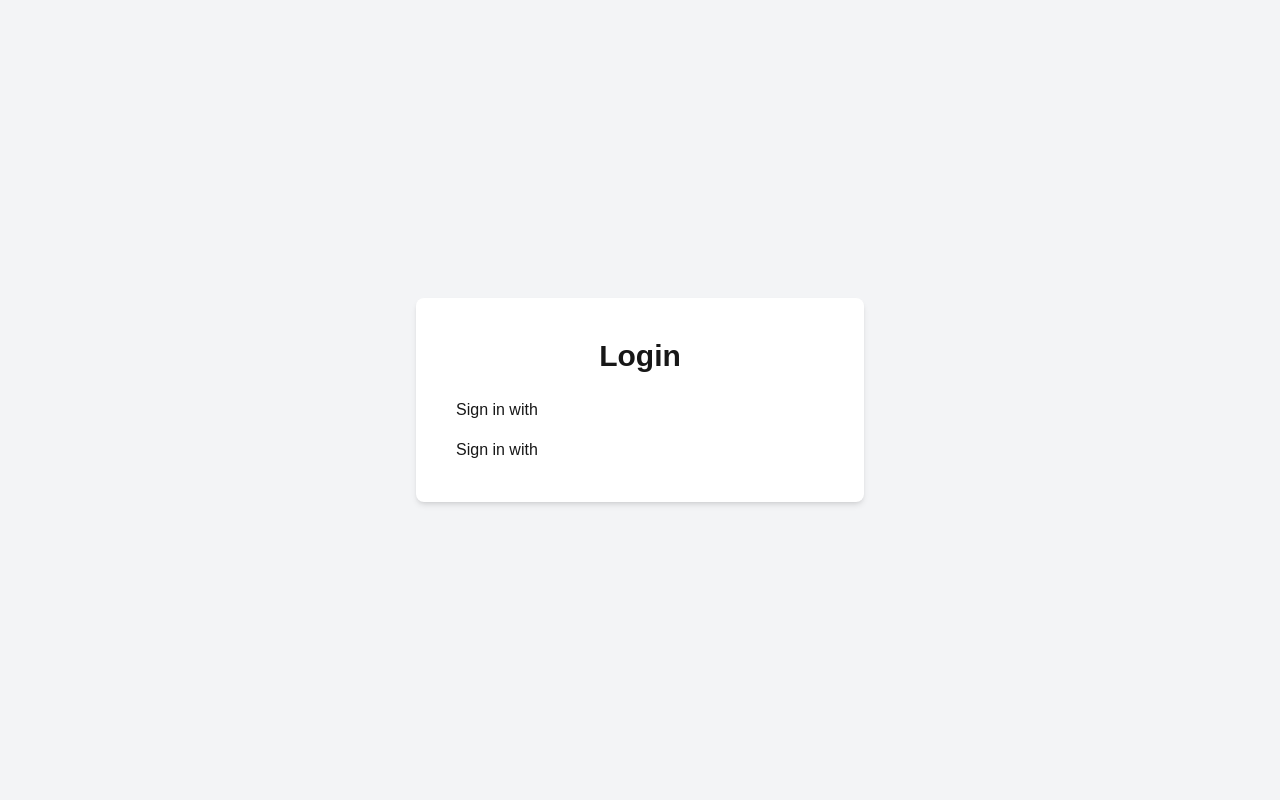
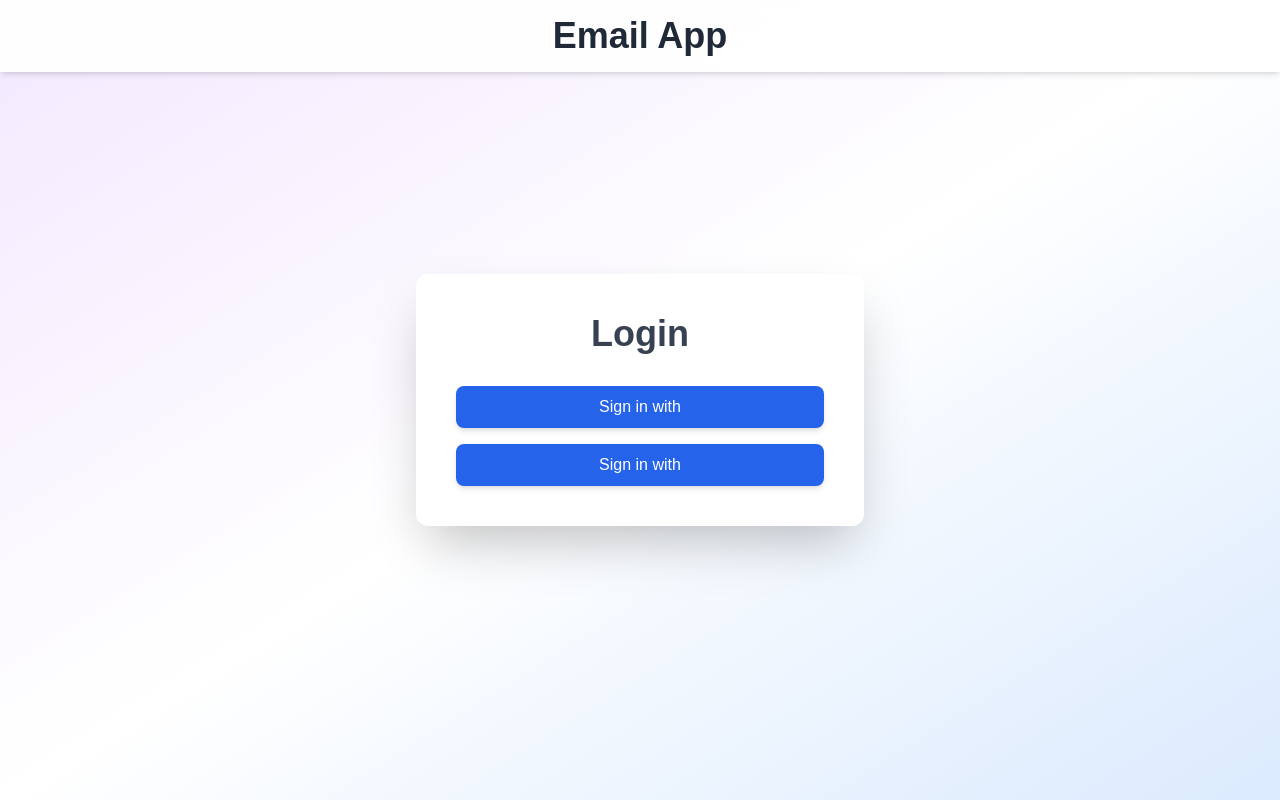
Before and after one commit to P4UL-M/Courriel, a Next.js app: page /login in a window 1280 px wide. Built offline with nearby package versions, Linux system fonts and the light colour scheme; no server answers.

Commit message:
Better login page

```diff
--- a/app/login/page.tsx
+++ b/app/login/page.tsx
@@ -7,10 +7,16 @@ export default function LoginPage(props: {
     searchParams: { callbackUrl: string | undefined }
 }) {
     return (
-        <div className="min-h-screen flex flex-col items-center justify-center bg-gray-100">
-            <div className="bg-white p-10 rounded-lg shadow-md w-full max-w-md">
-                <h1 className="text-3xl font-semibold mb-6 text-center">Login</h1>
-                <div className="flex flex-col space-y-4">
+        <div className="relative min-h-screen flex flex-col items-center justify-center bg-gradient-to-br from-purple-100 via-white to-blue-100  overflow-hidden">
+
+            {/* App Title */}
+            <header className="absolute top-0 left-0 w-full text-center py-4 bg-white bg-opacity-90 backdrop-blur-lg shadow-md">
+                <h1 className="text-4xl font-bold text-gray-800">Email App</h1>
+            </header>
+
+            <div className="relative z-10 bg-white p-10 rounded-xl shadow-2xl w-full max-w-md">
+                <h1 className="text-4xl font-bold mb-8 text-center text-gray-700">Login</h1>
+                <div className="space-y-4">
                     {Object.values(providerMap).map((provider) => (
                         <form
                             action={async () => {
@@ -35,8 +41,9 @@ export default function LoginPage(props: {
                                 }
                             }}
                             key={provider.id}
+                            className="space-y-2"
                         >
-                            <button type="submit">
+                            <button type="submit" className="w-full flex items-center justify-center px-4 py-2 border border-transparent rounded-lg shadow-md bg-blue-600 text-white font-medium hover:bg-blue-700 transition duration-150 ease-in-out">
                                 <span>Sign in with {provider.name}</span>
                             </button>
                         </form>
--- a/auth.ts
+++ b/auth.ts
@@ -1,4 +1,4 @@
-import NextAuth, { User } from "next-auth";
+import NextAuth from "next-auth";
 import { Provider } from "next-auth/providers";
 import Google from "next-auth/providers/google";
 import MicrosoftEntraID from "next-auth/providers/microsoft-entra-id";
```
